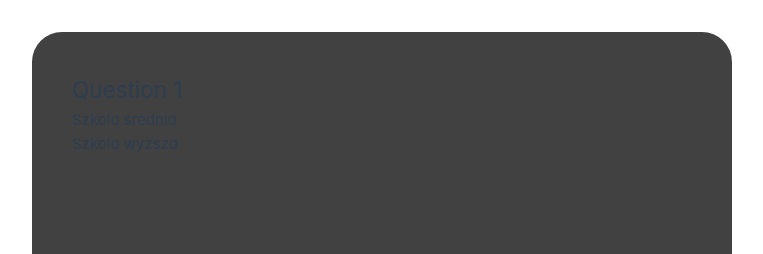
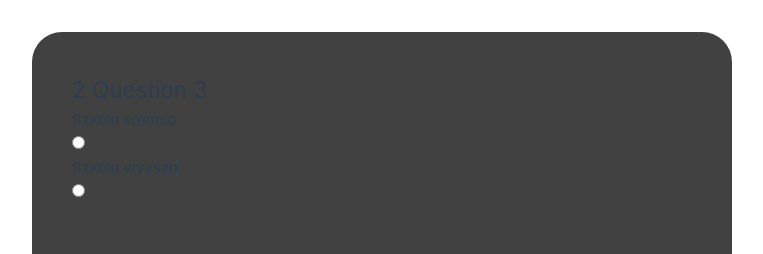
Before and after one commit to KotreQ/HackYeah-2023, a Vue app in the folder client/: page / in a window 1280 px wide. Shown: the top 254 px of the page, without its empty margins (0-763 px from the left). Built offline with nearby package versions, Linux system fonts and the light colour scheme.

Commit message:
Proper multiple buttons support

```diff
--- a/client/src/components/Question.vue
+++ /dev/null
@@ -1,22 +0,0 @@
-<script setup lang="ts">
-import {ref, shallowRef} from "vue";
-import StudyLevel from "@/components/questions/SchoolGradeQuestion.vue";
-import {Query} from "@/components/query";
-
-const questionComponent = shallowRef(StudyLevel);
-
-let query = new Query();
-
-function questionSubmitted() {
-	console.log(JSON.stringify(query.getData()));
-}
-
-</script>
-
-<template>
-	<component :is="questionComponent" @on-submit="questionSubmitted" :query="query"></component>
-</template>
-
-<style scoped>
-
-</style>
--- a/client/src/components/query.ts
+++ b/client/src/components/query.ts
@@ -7,6 +7,7 @@ export class Query {
 
 	addData(data: any): any {
 		this.data.push(data);
+		console.log(this.data);
 	}
 
 	getData(): any {
--- /dev/null
+++ b/client/src/components/questionSet.ts
@@ -0,0 +1,10 @@
+export const questions = [
+	{ id: 0, title: 'Question 1' },
+	{ id: 1, title: 'Question 2' },
+	{
+		id: 2,
+		title: 'Question 3',
+		answers: ['Szkola srednia', 'Szkola wyzsza'],
+		typeOfQuestion: 'multiple',
+	},
+];
--- /dev/null
+++ b/client/src/components/questions/Question.vue
@@ -0,0 +1,33 @@
+<script setup lang="ts">
+import { questions } from "@/components/questionSet.ts";
+import SingleMultipleChoiceButton from "@/components/questions/SingleMultipleChoiceButton.vue";
+import { Query } from "../query";
+
+let currentQuestionId = 2;
+
+let query = new Query();
+</script>
+
+<template>
+    <div class="container">
+        <div v-for="question in questions" :key="question.id">
+            <h2 v-if="question.id === currentQuestionId">
+				{{ question.id }}
+                {{ question.title }}
+            </h2>
+
+            <div
+                class="answer"
+                v-for="(answer, index) in question.answers"
+                :key="index">
+
+                <SingleMultipleChoiceButton
+                    :question_id="question.id"
+                    :label="answer"
+                    :type="question.typeOfQuestion"
+                    :query="query"
+                ></SingleMultipleChoiceButton>
+            </div>
+        </div>
+    </div>
+</template>
--- a/client/src/components/questions/SchoolGradeQuestion.vue
+++ /dev/null
@@ -1,55 +0,0 @@
-<script>
-let multiple = [];
-
-export default {
-    data() {
-        return {
-            questions: [
-                { id: 0, title: 'Question 1' },
-                { id: 1, title: 'Question 2' },
-                {
-                    id: 2,
-                    title: 'Question 3',
-                    answers: ['Szkola srednia', 'Szkola wyzsza'],
-                    typeOfQuestion: 'single',
-                },
-            ],
-        };
-    },
-
-    methods: {
-        checkButton() {
-            if (typeOfQuestion === 'multiple') {
-            }
-        },
-    },
-};
-
-let currentQuestionId = 0;
-</script>
-
-<template>
-    <div class="container">
-        <div v-for="question in questions" :key="question.id">
-            <h2 v-if="question.id === 0">
-                {{ question.title }}
-            </h2>
-
-            <div
-                class="answer"
-                v-for="(answer, index) in question.answers"
-                :key="index"
-            >
-                {{ answer }}
-            </div>
-        </div>
-
-        <div
-            class="anserws"
-            v-for="(answer, index) in questions.answers"
-            :key="index"
-        >
-            {{ answer }}
-        </div>
-    </div>
-</template>
--- /dev/null
+++ b/client/src/components/questions/SingleMultipleChoiceButton.vue
@@ -0,0 +1,32 @@
+<template>
+    <p>{{ props.label }}</p>
+    <input type="radio" name="asdasdasdasd" value="{{ props.label }}" @click="click" />
+</template>
+
+<script setup lang="ts">
+import { Query } from '../query';
+
+const props = defineProps({
+    question_id: Number,
+    label: String,
+    type: String,
+    query: Query
+});
+
+function click() {
+    if (props.type == "single") {
+        // Send immediately to server
+    }
+    else if (props.type == "multiple") {
+        // Store button data for later send
+        props.query.addData([
+            props.question_id,
+            props.label
+        ]);
+    }
+}
+</script>
+
+<style scoped>
+
+</style>
--- a/client/src/views/Quiz.vue
+++ b/client/src/views/Quiz.vue
@@ -1,6 +1,7 @@
 <script setup lang="ts">
 
-import Question from "@/components/Question.vue";
+// import Question from "@/components/Question.vue";
+import Question from '@/components/questions/Question.vue';
 
 </script>
 
```
